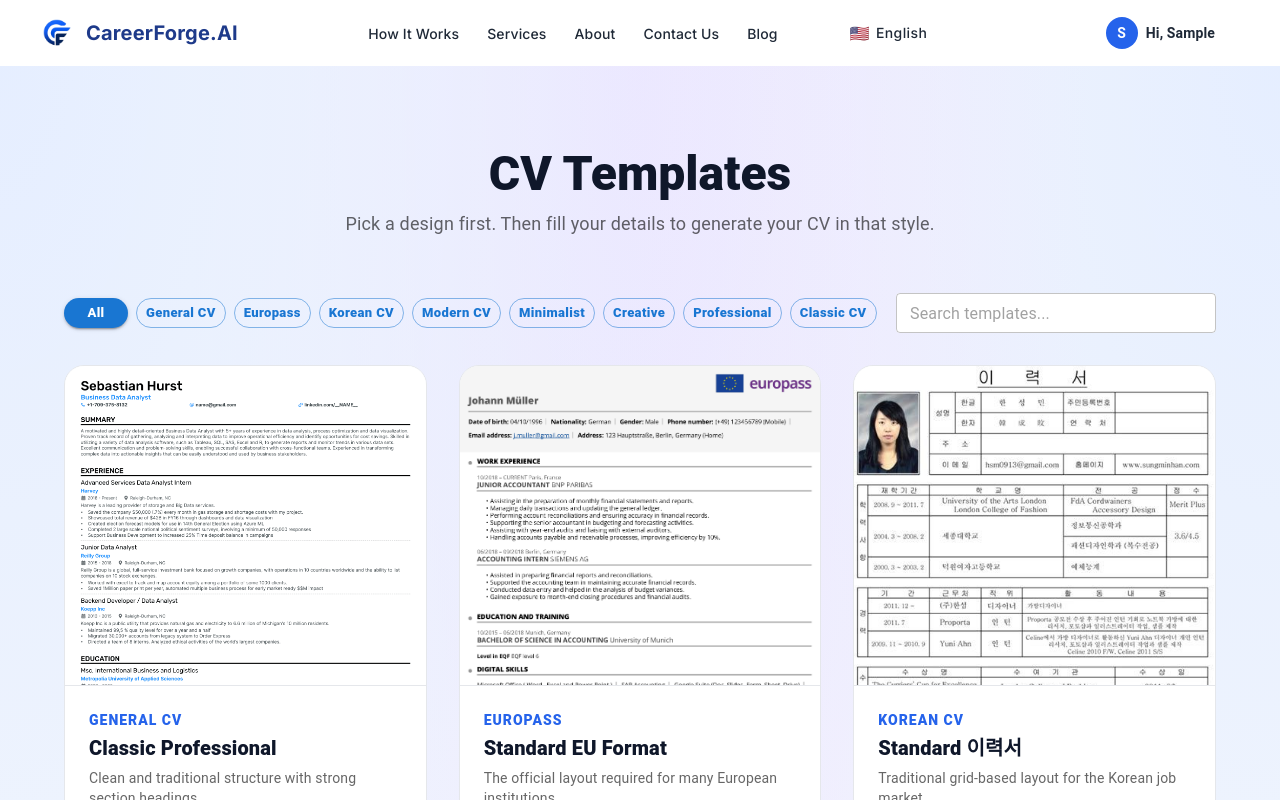
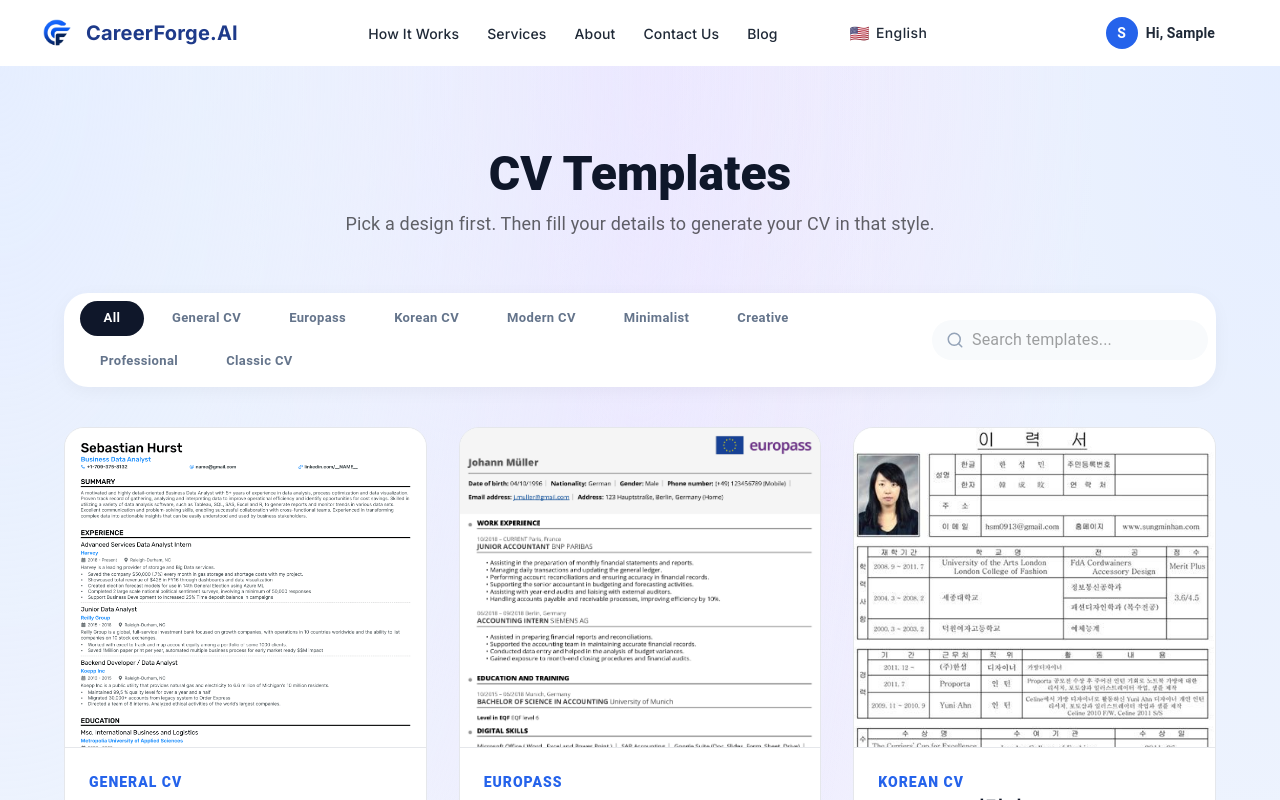
Before and after one commit to Asiif-07/TEAM_PROJECT, a React (Vite) app in the folder client/: page /cv-templates in a window 1280 px wide. Shown: the top 800 px of the page. Built offline with nearby package versions, Linux system fonts and the light colour scheme; sample sign-in values are in the browser's storage; some icons are missing; a web font is replaced by a local one.

Commit message:
adedd the  search button

```diff
--- a/client/src/pages/NotFound.jsx
+++ b/client/src/pages/NotFound.jsx
@@ -46,6 +46,7 @@ const NotFound = () => {
                 const moveY = (mousePosition.y * 0.5) * star.z;
 
                 star.x += star.speed + moveX * 0.1;
+                star.y += moveY * 0.1;
 
                 // Reset stars
                 if (star.x > canvas.width) star.x = 0;
--- a/client/src/pages/dashboard/CVTemplates.jsx
+++ b/client/src/pages/dashboard/CVTemplates.jsx
@@ -1,5 +1,5 @@
-import { Box, Button, Container, Paper, Typography, TextField } from "@mui/material";
-import { ChevronRight } from "lucide-react";
+import { Box, Button, Container, Paper, Typography, TextField, InputAdornment } from "@mui/material";
+import { ChevronRight, Search } from "lucide-react";
 import { useMemo, useState } from "react";
 import { useNavigate } from "react-router-dom";
 import { useTranslation } from "react-i18next";
@@ -136,15 +136,85 @@ export default function CVTemplates() {
           </Typography>
         </Box>
 
-        <Box sx={{ display: "flex", flexDirection: { xs: "column", md: "row" }, gap: 2, mb: 4, alignItems: "center", justifyContent: "space-between" }}>
-          <Box sx={{ display: "flex", gap: 1, flexWrap: "wrap" }}>
-            {categories.map((c) => (
-              <Button key={c} onClick={() => setActiveCategory(c)} variant={activeCategory === c ? "contained" : "outlined"} size="small" sx={{ borderRadius: "999px", textTransform: "none", fontWeight: 800 }}>
-                {t(c)}
-              </Button>
-            ))}
+        <Box
+          sx={{
+            display: "flex",
+            flexDirection: { xs: "column", md: "row" },
+            gap: 2,
+            mb: 5,
+            p: 1,
+            bgcolor: "white",
+            borderRadius: "24px",
+            boxShadow: "0 4px 20px -2px rgba(0,0,0,0.05)",
+            alignItems: "center",
+            justifyContent: "space-between"
+          }}
+        >
+          <Box sx={{ display: "flex", gap: 1, flexWrap: "wrap", flexGrow: 1, pl: { xs: 0, md: 1 }, justifyContent: { xs: "center", md: "flex-start" } }}>
+            {categories.map((c) => {
+              const isActive = activeCategory === c;
+              return (
+                <Button
+                  key={c}
+                  onClick={() => setActiveCategory(c)}
+                  disableElevation
+                  variant={isActive ? "contained" : "text"}
+                  size="small"
+                  sx={{
+                    borderRadius: "999px",
+                    textTransform: "none",
+                    fontWeight: 700,
+                    px: 2.5,
+                    py: 0.75,
+                    color: isActive ? "#fff" : "#64748B",
+                    bgcolor: isActive ? "#0F172A" : "transparent",
+                    transition: "all 0.2s ease",
+                    '&:hover': {
+                      bgcolor: isActive ? "#1E293B" : "#F1F5F9",
+                      color: isActive ? "#fff" : "#0F172A"
+                    }
+                  }}
+                >
+                  {t(c)}
+                </Button>
+              );
+            })}
           </Box>
-          <TextField size="small" value={query} onChange={(e) => setQuery(e.target.value)} placeholder={t("Search Templates")} sx={{ width: { xs: "100%", md: 320 }, bgcolor: "white", borderRadius: 1 }} />
+          <TextField
+            size="small"
+            value={query}
+            onChange={(e) => setQuery(e.target.value)}
+            placeholder={t("Search Templates")}
+            sx={{
+              width: { xs: "100%", md: 320 },
+              '& .MuiOutlinedInput-root': {
+                borderRadius: "999px",
+                bgcolor: "#F8FAFC",
+                transition: "all 0.2s ease-in-out",
+                '& fieldset': {
+                  borderColor: "transparent",
+                },
+                '&:hover fieldset': {
+                  borderColor: "#E2E8F0",
+                },
+                '&.Mui-focused': {
+                  bgcolor: "white",
+                  boxShadow: "0 0 0 4px rgba(15, 23, 42, 0.05)",
+                  '& fieldset': {
+                    borderColor: "#0F172A",
+                    borderWidth: "1px"
+                  }
+                }
+              }
+            }}
+            InputProps={{
+              startAdornment: (
+                <InputAdornment position="start">
+                  <Search size={18} color="#94A3B8" />
+                </InputAdornment>
+              ),
+            }}
+          />
         </Box>
 
         <Box sx={{ display: "grid", gap: 4, gridTemplateColumns: { xs: "1fr", md: "1fr 1fr", lg: "1fr 1fr 1fr" } }}>
```
